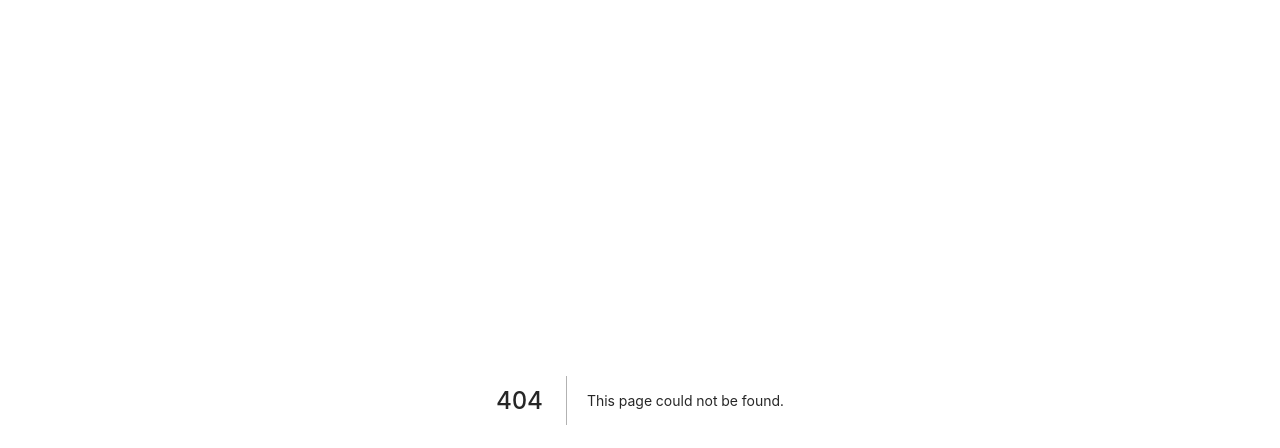
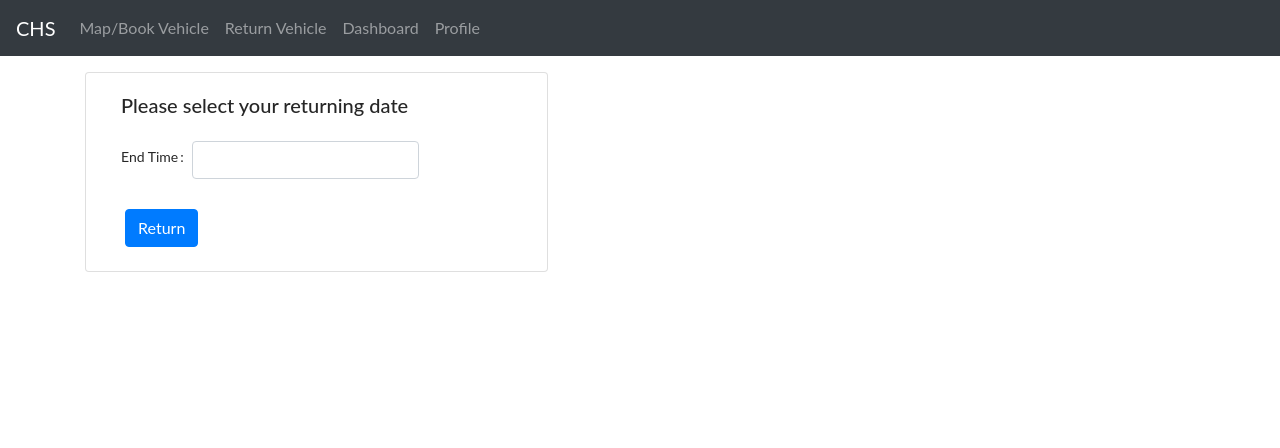
Before and after one commit to ProgrammingProject1-2021/Frontend, a Next.js app: page /vehicleedit in a window 1280 px wide. Before the commit this address had no page. Shown: the top 448 px of the page. Built offline with nearby package versions, Linux system fonts and the light colour scheme.

Commit message:
send car return time to backend (failed)

```diff
--- /dev/null
+++ b/src/pages/vehicleedit.tsx
@@ -0,0 +1,66 @@
+import React, { useState } from 'react'
+import { useRouter } from 'next/router'
+import DatePicker from 'react-datepicker'
+import axios from 'axios'
+
+import Navigation from '../components/navigation'
+import { Form, notification } from 'antd'
+
+import 'react-datepicker/dist/react-datepicker.css'
+import { ApiEndpoint } from '../constant/api'
+
+export default function VehicleEdit() {
+  const router = useRouter()
+  const [endDate, setEndDate] = useState(null)
+  const { registration } = router.query
+  const [form] = Form.useForm()
+
+  async function onFormSubmit() {
+    try {
+      const payload = { Registration: registration, Actual_end_time: endDate }
+      const response = await axios.patch(ApiEndpoint.booking, payload)
+
+      console.log('Returning car response', response)
+    } catch ({ message }) {
+      console.error('Error returning car', message)
+      notification.error({
+        message: 'Returning Failed',
+        description: message,
+        placement: 'bottomRight',
+      })
+    }
+  }
+
+  return (
+    <>
+      <Navigation />
+
+      <div className="container">
+        <div className="card col-md-5">
+          <div className="card-body">
+            <h5>Please select your returning date</h5>
+
+            <div className="mt-4" />
+
+            <Form form={form} onFinish={onFormSubmit}>
+              <Form.Item name="endTime" label="End Time">
+                <DatePicker
+                  className="form-control"
+                  selected={endDate}
+                  onChange={(date) => setEndDate(date)}
+                  timeInputLabel="Time:"
+                  dateFormat="dd/MM/yyyy HH:mm"
+                  showTimeInput
+                  minDate={new Date()}
+                />
+              </Form.Item>
+              <button type="submit" className="btn btn-primary btn-w200 m-1">
+                Return
+              </button>
+            </Form>
+          </div>
+        </div>
+      </div>
+    </>
+  )
+}
```
Also changed, not shown: src/pages/vehiclesedit.tsx (deleted, +0 -26 lines).
